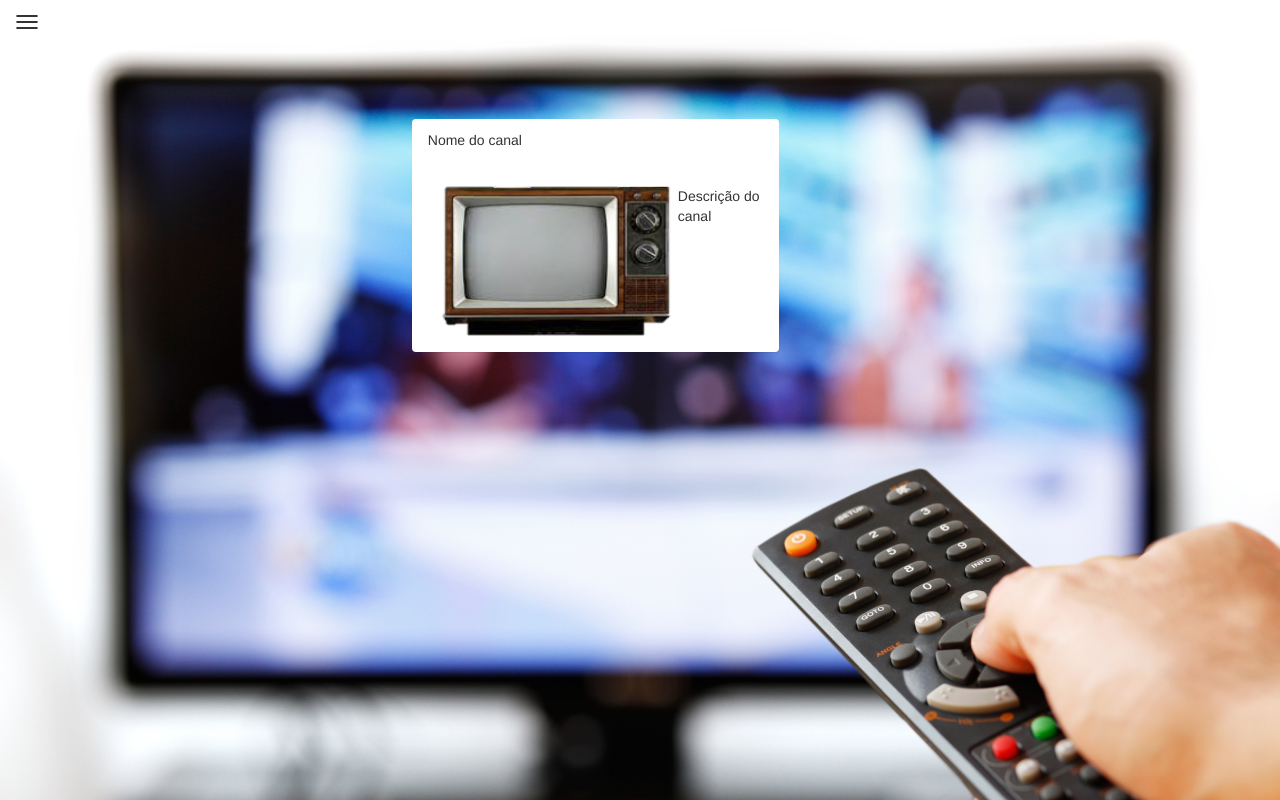
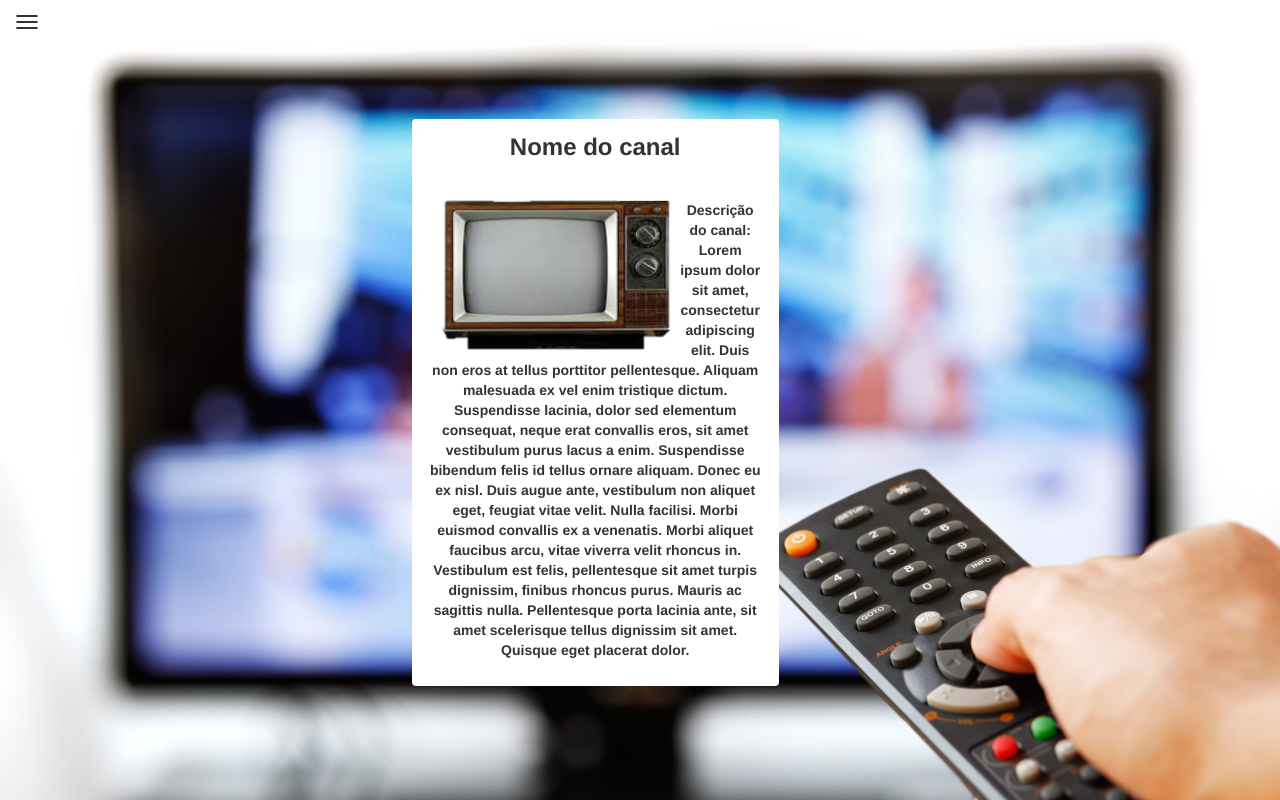
Before and after one commit to projetotvmais/console, a Java web app: page /canais in a window 1280 px wide. Run offline with Spring Boot 4, a stand-in JSP engine, Linux system fonts and the light colour scheme; the project's own start-up code is not run, and a stand-in starts its controllers and pages; some libraries are stand-ins or nearby versions.

Commit message:
continuação da criação da tela de listagem de canais.
Modificar o model de Canal para ter o campo observacoes

```diff
--- a/src/main/webapp/WEB-INF/views/canais/canais.jsp
+++ b/src/main/webapp/WEB-INF/views/canais/canais.jsp
@@ -14,7 +14,7 @@
 		        		</div>
 		        		<div class="panel-body">
 				        	<img alt="Imagem do Canal" src="<c:url value="resources/images/modelos/canais/item-canal.png" />" class="imagem-do-canal">
-				        	<p class="descricao-do-canal">Descrição do canal</p>
+				        	<p class="descricao-do-canal">Descrição do canal: Lorem ipsum dolor sit amet, consectetur adipiscing elit. Duis non eros at tellus porttitor pellentesque. Aliquam malesuada ex vel enim tristique dictum. Suspendisse lacinia, dolor sed elementum consequat, neque erat convallis eros, sit amet vestibulum purus lacus a enim. Suspendisse bibendum felis id tellus ornare aliquam. Donec eu ex nisl. Duis augue ante, vestibulum non aliquet eget, feugiat vitae velit. Nulla facilisi. Morbi euismod convallis ex a venenatis. Morbi aliquet faucibus arcu, vitae viverra velit rhoncus in. Vestibulum est felis, pellentesque sit amet turpis dignissim, finibus rhoncus purus. Mauris ac sagittis nulla. Pellentesque porta lacinia ante, sit amet scelerisque tellus dignissim sit amet. Quisque eget placerat dolor.</p>
 		        		</div>
 		      		</div>
 		    	</div>
--- a/src/main/webapp/resources/css/default.css
+++ b/src/main/webapp/resources/css/default.css
@@ -108,7 +108,9 @@ html{
 }
 
 .nome-do-canal{
-
+	text-align: center;
+    font-weight: bold;
+    font-size: x-large;
 }
 
 .imagem-do-canal{
@@ -119,7 +121,8 @@ html{
 }
 
 .descricao-do-canal{
-
+	text-align: center;
+    font-weight: bold;
 }
 
 @media screen and (min-width: 1328px){
```
